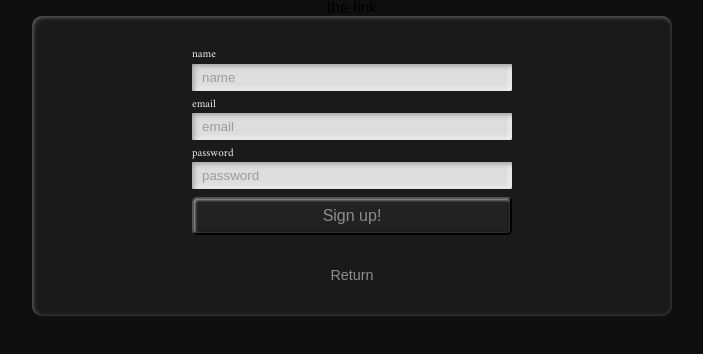
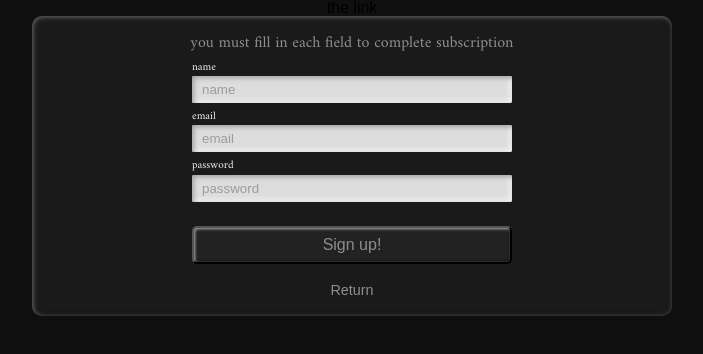
Before and after one commit to theodorebing/Discovery, a React app in the folder front/: page /signup in a window 1280 px wide. Shown: the whole page, without its empty margins (288-991 px from the left). Built offline with nearby package versions, Linux system fonts and the light colour scheme; no server answers.

Commit message:
improved margins and added fixed messages on sign in and sign up forms

```diff
--- a/front/src/components/LoginForm/index.js
+++ b/front/src/components/LoginForm/index.js
@@ -33,6 +33,9 @@ const LoginForm = ({ handleLogin }) => {
 
   return (
     <div className="form">
+      <div className="message-div">
+        <p className="message-text formMessage">please enter your connection informations to be linked</p>
+      </div>
       {errorMessage && (
         <div className="message-div">
           <p className="message-text errorMessage">{errorMessage}</p>
--- a/front/src/components/SignUp/index.js
+++ b/front/src/components/SignUp/index.js
@@ -39,6 +39,9 @@ const SignUp = () => {
   return (
     <Page>
       <div className="form">
+        <div className="message-div">
+          <p className="message-text formMessage">you must fill in each field to complete subscription</p>
+        </div>
         {errorMessage && (
           <div className="message-div">
             <p className="message-text errorMessage">{errorMessage}</p>
--- a/front/src/styles/index.scss
+++ b/front/src/styles/index.scss
@@ -65,6 +65,7 @@ button {
   border: 1px solid none;
   border-radius: 5px;
   padding: 8px;
+  margin-top: 1rem;
   color: vars.$grey;
   font-size: 1rem;
   box-shadow: inset 1px 1px 3px #b2b2b2, inset -1px -1px 3px rgb(15, 15, 15);
@@ -72,6 +73,7 @@ button {
 
 .link {
   color: vars.$grey;
+  margin: 1rem;
 }
 
 
@@ -96,5 +98,10 @@ button {
   color: green;
 }
 
+.formMessage {
+  color: vars.$grey;
+  margin-top: 1rem;
+}
+
 @import url('https://fonts.googleapis.com/css2?family=Amiri:ital,wght@0,400;0,700;1,400;1,700&display=swap');
 @import url('https://fonts.googleapis.com/css2?family=DM+Serif+Display&display=swap');
```
